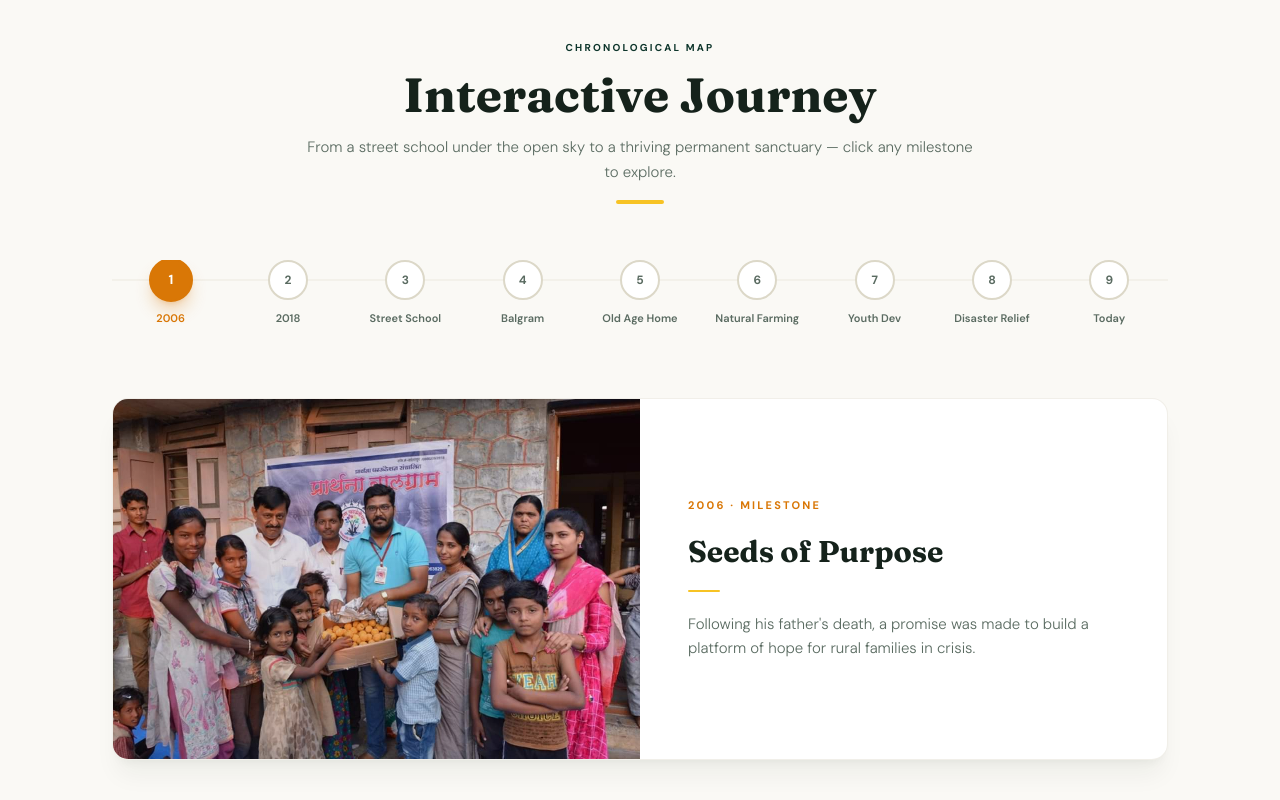
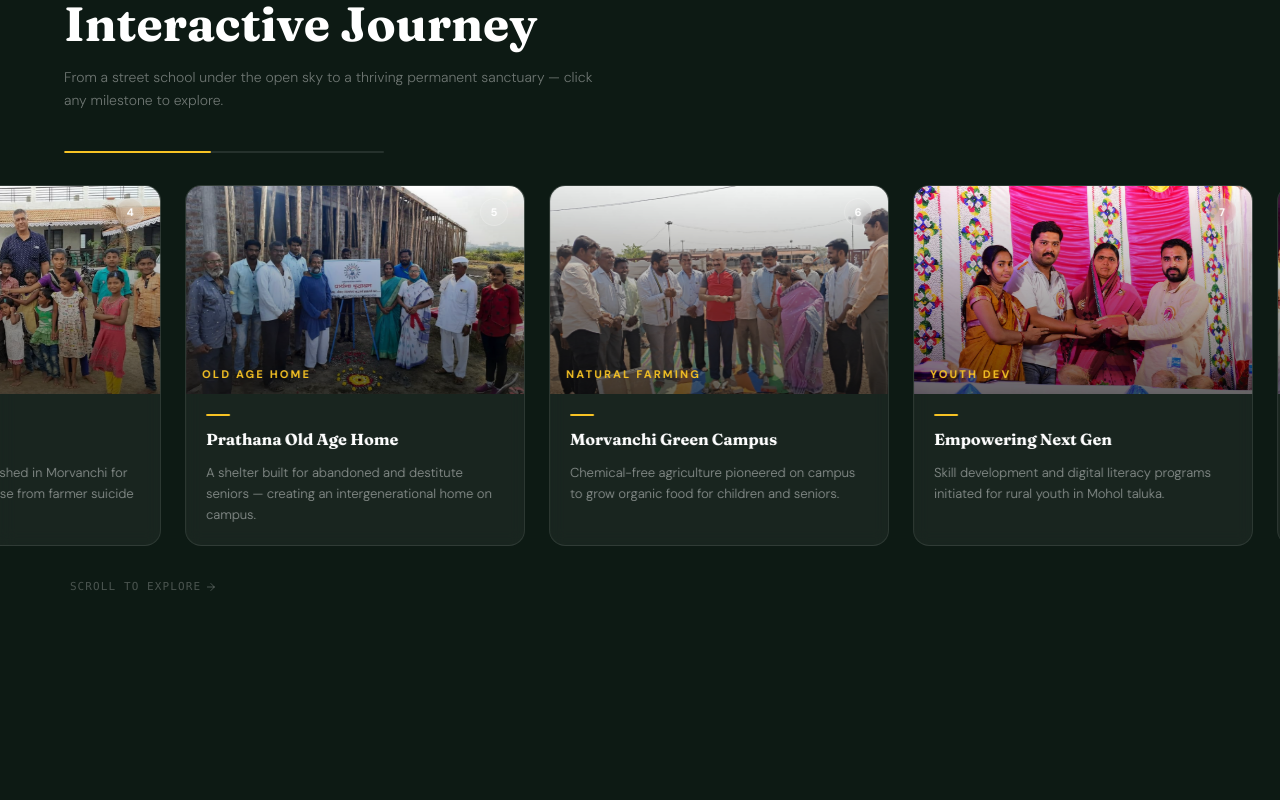
Before and after one commit to prathanaweb-dev/prathana, a Next.js app: page /en/about in a window 1280 px wide. Shown: the part 5080-5880 px from the top of the page. Built offline with nearby package versions, Linux system fonts and the light colour scheme.

Commit message:
feat(about): horizontal scroll-jacked timeline + fix useTransform import

```diff
--- a/app/[lang]/about/page.tsx
+++ b/app/[lang]/about/page.tsx
@@ -4,7 +4,7 @@ import Header from '@/components/Header';
 import Footer from '@/components/Footer';
 import { translations as globalTranslations } from '@/lib/translations';
 import { useParams } from 'next/navigation';
-import { motion, AnimatePresence, useScroll, useSpring, useInView } from 'framer-motion';
+import { motion, AnimatePresence, useScroll, useSpring, useInView, useTransform } from 'framer-motion';
 import { useEffect, useRef, useState } from 'react';
 import {
   Heart, ShieldCheck, Leaf, BookOpen, Users, Globe,
@@ -294,6 +294,125 @@ const content = {
     },
   },
 };
+
+/* ─── HorizontalTimeline ─────────────────────────────────────────────────── */
+type TimelineNode = { year: string; title: string; desc: string; img: string };
+
+function HorizontalTimeline({
+  nodes, eyebrow, title, sub, lang
+}: {
+  nodes: TimelineNode[]; eyebrow: string; title: string; sub: string; lang: string;
+}) {
+  const sectionRef = useRef<HTMLDivElement>(null);
+  const trackRef = useRef<HTMLDivElement>(null);
+
+  // Each card is 340px wide + 24px gap on desktop
+  const CARD_W = 364; // card width + gap
+  const totalScroll = CARD_W * (nodes.length - 1);
+
+  const { scrollYProgress } = useScroll({
+    target: sectionRef,
+    offset: ['start start', 'end end'],
+  });
+
+  const x = useTransform(scrollYProgress, [0, 1], [0, -totalScroll]);
+  const xSpring = useSpring(x, { stiffness: 80, damping: 20 });
+
+  // Progress bar
+  const progress = useTransform(scrollYProgress, [0, 1], ['0%', '100%']);
+
+  return (
+    <section
+      id="timeline"
+      ref={sectionRef}
+      // tall container to create scroll room — hidden on mobile
+      className="relative bg-[#0d1a14]"
+      style={{ height: `calc(100vh + ${totalScroll}px)` }}
+    >
+      {/* ── sticky wrapper ── */}
+      <div className="sticky top-0 h-screen flex flex-col justify-center overflow-hidden">
+
+        {/* Header */}
+        <div className="px-6 md:px-16 mb-10 max-w-2xl">
+          <span className="inline-flex items-center gap-2 text-brand-yellow text-[11px] font-bold tracking-[0.3em] uppercase mb-4">
+            <span className="w-5 h-px bg-brand-yellow/60" />
+            {eyebrow}
+          </span>
+          <h2 className="font-serif-display text-4xl md:text-5xl font-bold text-white leading-tight mb-3">
+            {title}
+          </h2>
+          <p className="text-white/40 text-[14px] font-light leading-relaxed">{sub}</p>
+        </div>
+
+        {/* Progress bar */}
+        <div className="px-6 md:px-16 mb-8">
+          <div className="w-full max-w-xs h-0.5 bg-white/10 rounded-full overflow-hidden">
+            <motion.div className="h-full bg-brand-yellow rounded-full" style={{ width: progress }} />
+          </div>
+        </div>
+
+        {/* Horizontal card strip */}
+        <div className="pl-6 md:pl-16">
+          <motion.div
+            ref={trackRef}
+            className="flex gap-6 will-change-transform"
+            style={{ x: xSpring }}
+          >
+            {nodes.map((node, i) => (
+              <div
+                key={i}
+                className="flex-none w-[300px] md:w-[340px] bg-white/5 border border-white/10 rounded-2xl overflow-hidden backdrop-blur-sm hover:border-brand-yellow/30 transition-colors duration-300 group"
+              >
+                {/* Image */}
+                <div className="relative h-44 md:h-52 overflow-hidden">
+                  <img
+                    src={node.img}
+                    alt={node.title}
+                    className="w-full h-full object-cover transition-transform duration-700 group-hover:scale-105"
+                  />
+                  <div className="absolute inset-0 bg-gradient-to-t from-black/60 to-transparent" />
+                  {/* Year badge */}
+                  <span className="absolute bottom-3 left-4 text-[11px] font-bold text-brand-yellow tracking-[0.2em] uppercase">
+                    {node.year}
+                  </span>
+                  {/* Step number */}
+                  <span className="absolute top-3 right-4 w-7 h-7 rounded-full bg-white/10 border border-white/20 text-white text-[11px] font-bold flex items-center justify-center backdrop-blur-sm">
+                    {i + 1}
+                  </span>
+                </div>
+                {/* Content */}
+                <div className="p-5 space-y-3">
+                  <div className="w-6 h-0.5 bg-brand-yellow rounded-full" />
+                  <h3 className="font-serif-display text-base font-bold text-white leading-snug">
+                    {node.title}
+                  </h3>
+                  <p className="text-white/50 text-[13px] font-light leading-relaxed line-clamp-3">
+                    {node.desc}
+                  </p>
+                </div>
+              </div>
+            ))}
+            {/* Trailing space */}
+            <div className="flex-none w-6 md:w-16" />
+          </motion.div>
+        </div>
+
+        {/* Scroll hint */}
+        <div className="px-6 md:px-16 mt-8 flex items-center gap-3">
+          <motion.div
+            animate={{ x: [0, 8, 0] }}
+            transition={{ repeat: Infinity, duration: 1.8, ease: 'easeInOut' }}
+            className="flex items-center gap-1 text-white/25 text-[11px] font-mono tracking-widest uppercase"
+          >
+            <span>Scroll to explore</span>
+            <ArrowRight size={12} />
+          </motion.div>
+        </div>
+
+      </div>
+    </section>
+  );
+}
 
 const valueIcons = [
   <Heart key="h" size={24} />,
@@ -677,68 +796,9 @@ export default function AboutPage() {
         </section>
 
         {/* ════════════════════════════════════════
-            INTERACTIVE TIMELINE
+            HORIZONTAL SCROLL JOURNEY
         ════════════════════════════════════════ */}
-        <section id="timeline" className="py-28 md:py-40 bg-brand-paper">
-          <div className="max-w-6xl mx-auto px-6 md:px-12 space-y-14">
-
-            <div className="text-center max-w-2xl mx-auto space-y-4">
-              <span className="section-label">{local.timeline.eyebrow}</span>
-              <h2 className="font-serif-display text-4xl md:text-5xl font-bold">{local.timeline.title}</h2>
-              <p className="text-brand-muted font-light text-[15px] leading-relaxed">{local.timeline.sub}</p>
-              <div className="w-12 h-1 bg-brand-yellow rounded-full mx-auto" />
-            </div>
-
-            {/* Node strip */}
-            <div className="relative">
-              <div className="absolute top-5 left-0 right-0 h-px bg-brand-clay/50 -translate-y-1/2 hidden md:block" />
-              <div className="relative flex overflow-x-auto gap-3 md:gap-0 md:justify-between pb-4 scrollbar-none">
-                {local.timeline.nodes.map((n, i) => (
-                  <button key={i} onClick={() => setTimelineIdx(i)}
-                    className="flex-none flex flex-col items-center gap-3 group focus:outline-none cursor-pointer md:flex-1">
-                    <div className={`relative w-10 h-10 rounded-full border-2 flex items-center justify-center font-bold font-sans text-xs transition-all duration-300 z-10
-                      ${timelineIdx === i
-                        ? 'bg-brand-saffron border-brand-saffron text-white scale-110 shadow-lg shadow-brand-saffron/30'
-                        : 'bg-white border-brand-clay text-brand-muted group-hover:border-brand-saffron/60 group-hover:scale-105'}`}>
-                      {i + 1}
-                    </div>
-                    <span className={`text-[11px] font-semibold text-center leading-tight px-1 transition-colors duration-300
-                      ${timelineIdx === i ? 'text-brand-saffron' : 'text-brand-muted group-hover:text-brand-charcoal'}`}>
-                      {n.year}
-                    </span>
-                  </button>
-                ))}
-              </div>
-            </div>
-
-            {/* Detail card */}
-            <AnimatePresence mode="wait">
-              <motion.div key={timelineIdx}
-                initial={{ opacity: 0, y: 16 }} animate={{ opacity: 1, y: 0 }} exit={{ opacity: 0, y: -16 }}
-                transition={{ duration: 0.35 }}
-                className="grid grid-cols-1 lg:grid-cols-2 gap-0 bg-white rounded-2xl overflow-hidden border border-brand-clay/40 shadow-xl shadow-brand-charcoal/5"
-              >
-                <div className="relative overflow-hidden min-h-[280px] lg:min-h-[360px]">
-                  <img src={local.timeline.nodes[timelineIdx].img} alt={local.timeline.nodes[timelineIdx].title}
-                    className="absolute inset-0 w-full h-full object-cover transition-transform duration-700 hover:scale-105" />
-                  <div className="absolute inset-0 bg-gradient-to-r from-black/20 to-transparent" />
-                </div>
-                <div className="p-8 md:p-12 flex flex-col justify-center space-y-5">
-                  <span className="text-[11px] font-bold text-brand-saffron tracking-[0.2em] uppercase">
-                    {local.timeline.nodes[timelineIdx].year} · {lang === 'mr' ? 'टप्पा' : 'Milestone'}
-                  </span>
-                  <h3 className="font-serif-display text-2xl md:text-3xl font-bold text-brand-charcoal">
-                    {local.timeline.nodes[timelineIdx].title}
-                  </h3>
-                  <div className="w-8 h-0.5 bg-brand-yellow rounded-full" />
-                  <p className="text-brand-muted font-light leading-relaxed text-[15px]">
-                    {local.timeline.nodes[timelineIdx].desc}
-                  </p>
-                </div>
-              </motion.div>
-            </AnimatePresence>
-          </div>
-        </section>
+        <HorizontalTimeline nodes={local.timeline.nodes} eyebrow={local.timeline.eyebrow} title={local.timeline.title} sub={local.timeline.sub} lang={lang} />
 
         {/* ════════════════════════════════════════
             FOUNDERS
```
